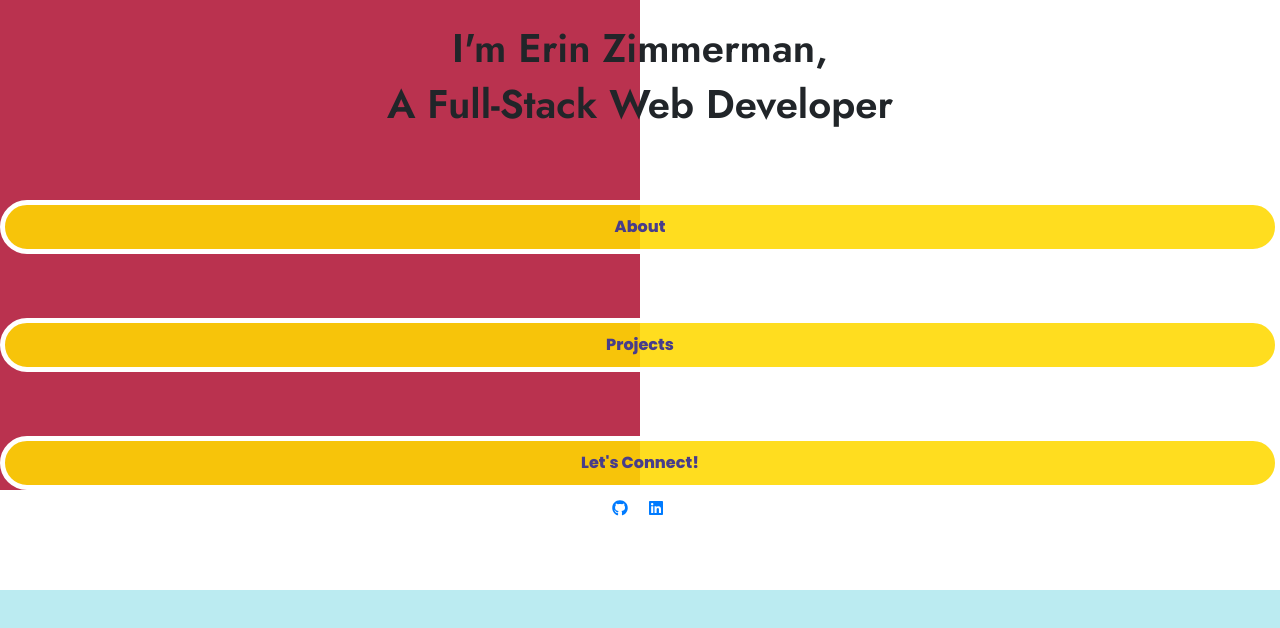
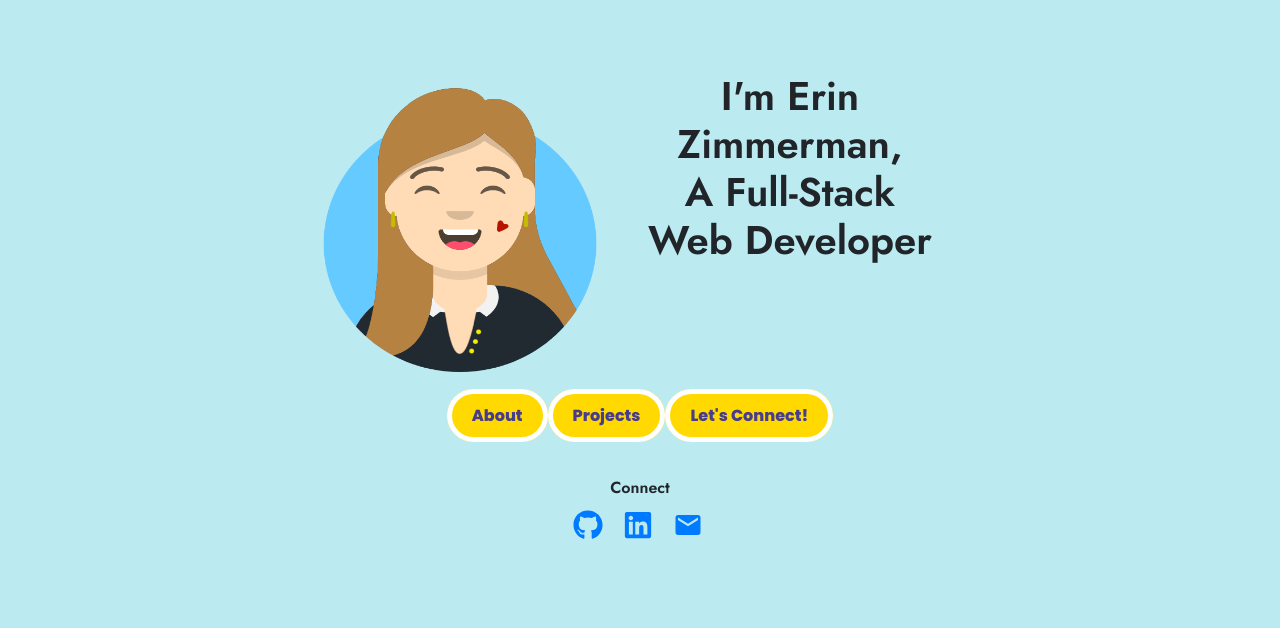
Before and after one commit to zyzzyxis/StaticPortfolio, a React (Create React App) app: page / in a window 1280 px wide. Shown: the top 628 px of the page. Built offline with nearby package versions, Linux system fonts and the light colour scheme.

Commit message:
footer complete

```diff
--- a/src/App.js
+++ b/src/App.js
@@ -5,6 +5,7 @@ import Home from './pages/Home';
 import About from './pages/About';
 import Projects from './pages/Projects';
 import ContactMe from './pages/ContactMe';
+import Footer from './components/Footer';
 
 
 function App() {
@@ -19,6 +20,8 @@ function App() {
       <Route exact path="/projects" component={Projects} />
       <Route exact path="/connect" component={ContactMe} />
     </Switch>
+    <br/>
+    <Footer />
     </div>
     </>
   );
--- a/src/components/Footer.js
+++ b/src/components/Footer.js
@@ -1,18 +1,22 @@
 import React from 'react'
 import {FaGithub, FaLinkedin} from "react-icons/fa";
-import {Link} from 'react-router-dom'
+import {MdEmail} from 'react-icons/md'
 import './basicstyles.css'
 
 const Footer = () => (
   <div className='wrap'>
     <div>
+      Connect
       <div className="icons">
-        <Link href="https://github.com/zyzzyxis" target="_blank">
-          <FaGithub style={{margin:'10px'}}/>
-        </Link>
-        <Link href="https://www.linkedin.com/in/erin-zimmerman/" target="_blank">
-          <FaLinkedin style={{margin:'10px'}}/>
-        </Link>
+        <a href="https://github.com/zyzzyxis" target="_blank">
+          <FaGithub style={{margin:'10px', fontSize: "30"}}/>
+        </a>
+        <a href="https://www.linkedin.com/in/erin-zimmerman/" target="_blank">
+          <FaLinkedin style={{margin:'10px',fontSize: "30"}}/>
+        </a>
+        <a href="/connect">
+          <MdEmail style={{margin:'10px',fontSize: "30"}}/>
+        </a>
       </div>
     </div>
   </div>
--- a/src/components/basicstyles.css
+++ b/src/components/basicstyles.css
@@ -4,6 +4,7 @@
 
 body {
   background: rgb(187, 235, 241) !important;
+  font-family: 'Jost', sans-serif !important;
 }
 
 h1 {
@@ -36,7 +37,7 @@ h1 {
   padding-top: 10px;
   padding-bottom: 10px;
   color: darkslateblue;
-  background: rgba(255, 217, 0, 0.877);
+  background: rgba(255, 217, 0);
   border: 5px solid white;
   border-radius:30px !important;
   top: 50%;
@@ -54,7 +55,7 @@ h1 {
 }
 
 .wrap{
-  background-color:white;
+  /* background-color:white; */
   width: 100%;
   height: 100px;
   bottom: 0;
@@ -65,3 +66,15 @@ h1 {
   letter-spacing: 100px;
   align-content: space-between;
 }
+
+.avatarimg {
+  display:flex;
+  height: 300px;
+  width: 300px;
+}
+
+.skillsicons{
+  display:flex;
+  justify-content:space-evenly;
+  font-size: 40px;
+}
--- a/src/pages/About.js
+++ b/src/pages/About.js
@@ -1,15 +1,32 @@
 import React from 'react'
 import {SiRuby,SiReact,SiPostgresql,SiJavascript,SiRails,SiHtml5,SiCss3} from "react-icons/si";
-import Footer from '../components/Footer';
+import {Row, Col, Container} from 'react-bootstrap'
+
+
+
 
 const About = () => {
   return (
     <div>
       <br />
+      <br />
+      <Container>
      <h1>About</h1>
-     <h3>I am passionate about full-stack development. I have a passion for both learning and teaching. </h3>
-     <SiJavascript/><SiReact/><SiRuby/><SiRails/><SiPostgresql/><SiHtml5/><SiCss3/>
-     <Footer />
+     <br />
+      <Row>
+        <Col>
+        <h3>I am passionate about full-stack development. I have a passion for both learning and teaching. </h3>
+        </Col>
+        <Col>
+          <h2>Skills</h2>
+          <div className="skillsicons">
+            <SiJavascript/><SiReact/><SiRuby/><SiRails/><SiPostgresql/><SiHtml5/><SiCss3/>
+          </div>
+          </Col>
+      </Row>
+      <br />  <br />
+     <a className="fancy-button" href="/">Home</a>
+     </Container>
   </div>
   )
 }
--- a/src/pages/ContactMe.js
+++ b/src/pages/ContactMe.js
@@ -1,7 +1,6 @@
 import React from 'react';
-import { Button, Form , Container, Col} from "react-bootstrap"
+import { Form , Container, Col} from "react-bootstrap"
 import emailjs from 'emailjs-com';
-import Footer from '../components/Footer';
 
 
 
@@ -23,7 +22,7 @@ const ContactMe = () => {
     <>
     <div>
       <br />
-     <p>I can also be contacted via <a target="_blank"  rel="noreferrer" href="https://www.linkedin.com/in/erin-zimmerman/">linkedin</a> currently.</p>
+     <h1>Send me an email and I'll get back to you quickly </h1>
 
     </div>
       <Container>
@@ -45,12 +44,12 @@ const ContactMe = () => {
             <Form.Control placeholder='Message'  rows={5} type='textarea' as='textarea' name='message' />
           </Form.Group>
           <div style={{display: 'flex', justifyContent: 'center'}}>
-            <Button type='submit' >
+            <button className="fancy-button" type='submit' >
               Send
-            </Button>
+            </button>
           </div>
         </Form>
-        <Footer />
+        <a className="fancy-button" href="/">Home</a>
         </Container>
       </>
 
--- a/src/pages/Home.js
+++ b/src/pages/Home.js
@@ -1,20 +1,37 @@
-import { Button } from 'react-bootstrap'
+import { Container} from 'react-bootstrap'
 import '../components/basicstyles.css'
 import Footer from '../components/Footer'
+import img from '../images/Erinavatar.png'
+import {Row, Col} from 'react-bootstrap'
+
 const Home = () => {
-
-
   return (
     <>
-    <div className="homepage">
+    <br/>
+    <Container>
       <br />
-      <h1>I'm Erin Zimmerman,</h1>
-      <h1>A Full-Stack Web Developer</h1>
+      <br />
+      <Row>
+        <Row></Row>
+      <Col></Col>
+        <Col>
+        <img src={img} className="avatarimg"/>
+        </Col>
+        <Col>
+        <h1 className="avatarimg">I'm Erin Zimmerman,<br/>
+          A Full-Stack Web Developer</h1>
+        </Col>
+        <Col></Col>
+      </Row>
+   </Container>
+   <br/ >
+   <div>
+
       <a className="fancy-button" href="/about">About</a>
       <a className="fancy-button"  href="/projects">Projects</a>
       <a className="fancy-button" href="/connect">Let's Connect!</a>
     </div>
-    <Footer/>
+    <br/>
     </>
   )
 
--- a/src/pages/Projects.js
+++ b/src/pages/Projects.js
@@ -34,7 +34,8 @@ const Projects = () => {
             </Accordion.Collapse>
           </Card>
         </Accordion>
-
+        <br/>
+        <a className="fancy-button" href="/">Home</a>
       </Container>
     </>
 
```
Also changed, not shown: src/images/Erinavatar.png (added), src/images/Streakslogo.png (added).
